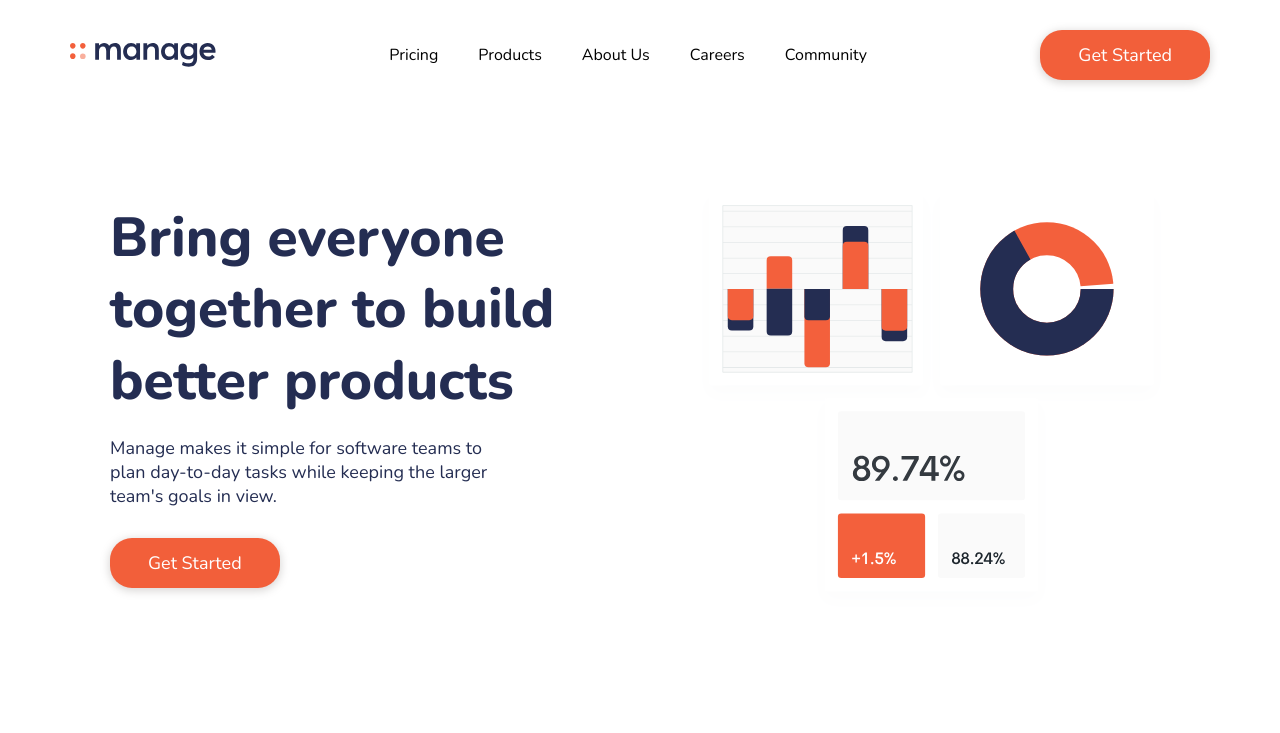
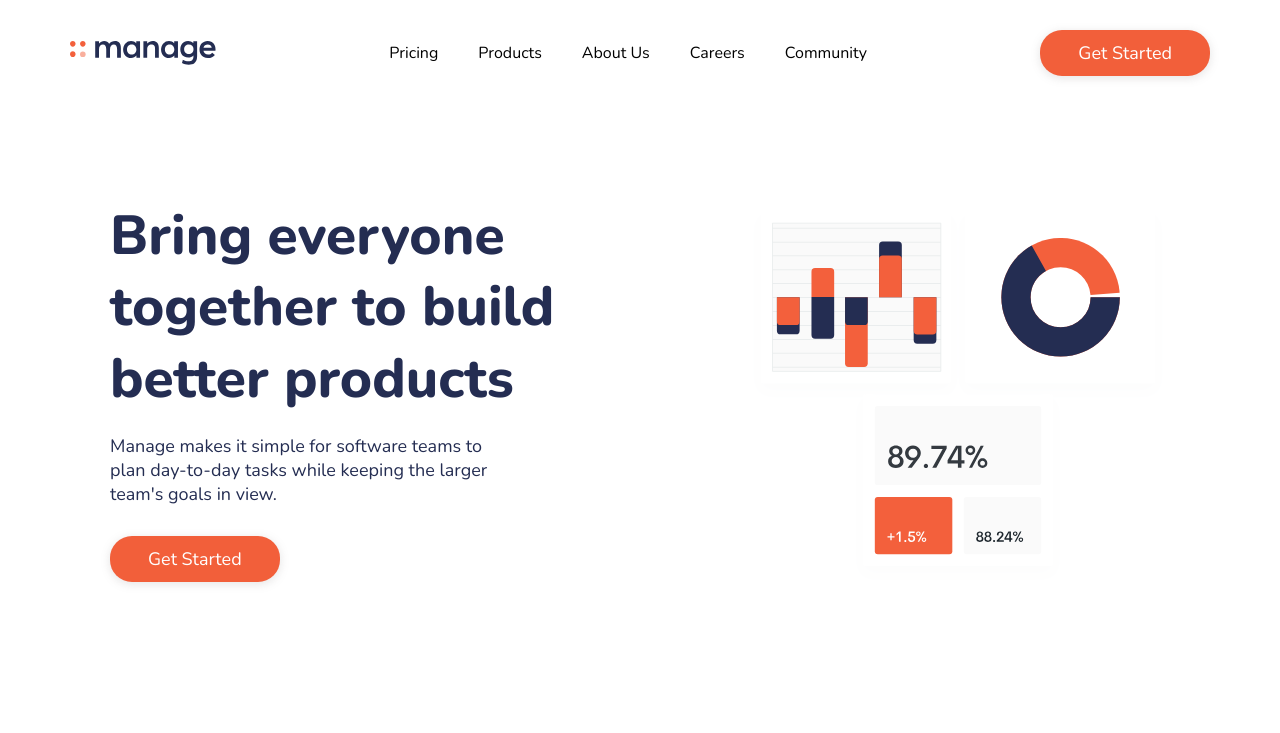
Before and after one commit to 0Kwanele0/manage-landing-page-master, a React (Create React App) app: page / in a window 1280 px wide. Shown: the top 733 px of the page. Built offline with nearby package versions, Linux system fonts and the light colour scheme.

Commit message:
adde height to images

```diff
--- a/src/components/btn/styles/btn-primary.css
+++ b/src/components/btn/styles/btn-primary.css
@@ -1,6 +1,6 @@
 .btn-primary {
   background-color: #f25f3a;
-  padding: 13px 38px;
+  padding: 11px 38px;
   border-radius: 22px;
   border: none;
   outline: none;
@@ -9,8 +9,8 @@
   font-size: 18px;
   margin: 10px 0;
   text-transform: capitalize;
-  -webkit-box-shadow: 0px 2px 8px 1px rgba(137, 130, 128, 0.323);
-          box-shadow: 0px 2px 8px 1px rgba(137, 130, 128, 0.323);
+  -webkit-box-shadow: 0px 2px 8px 1px rgba(137, 130, 128, 0.185);
+          box-shadow: 0px 2px 8px 1px rgba(137, 130, 128, 0.185);
   -webkit-transition: all 0.3s ease;
   transition: all 0.3s ease;
 }
--- a/src/components/btn/styles/btn-primary.scss
+++ b/src/components/btn/styles/btn-primary.scss
@@ -1,6 +1,6 @@
-.btn-primary{
-    background-color:  hsl(12, 88%, 59%);
-    padding: 13px 38px;
+.btn-primary {
+  background-color: hsl(12, 88%, 59%);
+  padding: 11px 38px;
   border-radius: 22px;
   border: none;
   outline: none;
@@ -9,9 +9,9 @@
   font-size: 18px;
   margin: 10px 0;
   text-transform: capitalize;
-    box-shadow: 0px 2px 8px 1px hsla(13, 4%, 52%, 0.323);
+  box-shadow: 0px 2px 8px 1px hsla(13, 4%, 52%, 0.185);
   transition: all 0.3s ease;
-    &:hover{
-        background-color:hsl(12, 87%, 69%) ;
+  &:hover {
+    background-color: hsl(12, 87%, 69%);
   }
 }
--- a/src/sections/showcase/styles/showcase.css
+++ b/src/sections/showcase/styles/showcase.css
@@ -23,8 +23,9 @@
 }
 
 .showcase__vector img {
-  width: 90%;
+  width: 100%;
   max-width: 400px;
+  height: 288px;
 }
 
 .showcase__cta {
@@ -104,7 +105,8 @@
   .showcase__vector img {
     min-width: 10px;
     max-width: 490px;
-    width: 90%;
+    width: 80%;
+    height: 80%;
   }
 }
 /*# sourceMappingURL=showcase.css.map */
--- a/src/sections/showcase/styles/showcase.scss
+++ b/src/sections/showcase/styles/showcase.scss
@@ -1,66 +1,67 @@
-.showcase{
+.showcase {
   display: flex;
   flex-direction: column;
   align-items: center;
   padding: 30px;
   overflow-x: hidden;
-    &__vector{
+  &__vector {
     display: flex;
     justify-content: center;
-        img{
-            width: 90%;
+    img {
+      width: 100%;
       max-width: 400px;
+      height: 288px;
     }
   }
-    &__cta{
+  &__cta {
     padding: 20px 0;
     text-align: center;
-        h1{
+    h1 {
       line-height: 1.3;
       font-size: 30px;
       font-weight: 800;
       color: hsl(228, 39%, 23%);
-            @media screen and (min-width:378px) {
+      @media screen and (min-width: 378px) {
         font-size: 40px;
       }
     }
-        p{
+    p {
       margin: 20px 0;
       color: hsl(228, 39%, 23%);
     }
   }
 }
 @media screen and (min-width: 800px) {
-    .showcase{
+  .showcase {
     flex-direction: row;
     align-items: center;
     min-height: 580px;
-        @media screen and (min-width:940px) {
+    @media screen and (min-width: 940px) {
       padding: 30px 110px;
-
     }
-        &__cta{
+    &__cta {
       order: 1;
       width: 50%;
       text-align: left;
-            h1{
+      h1 {
         font-size: 45px;
-                @media screen and (min-width:1000px){
+        @media screen and (min-width: 1000px) {
           font-size: 55px;
         }
       }
-            p{
+      p {
         max-width: 390px;
       }
     }
-        &__vector{
+    &__vector {
       order: 2;
       width: 50%;
       justify-content: flex-end;
-            img{
+      img {
         min-width: 10px;
         max-width: 490px;
-                width: 90%;
+        width: 80%;
+        height: 80%;
       }
     }
   }
```
Also changed, not shown: 2 other files (tests, documents, lock files or other folders). Lines whose indentation alone changed are shown as unchanged.
